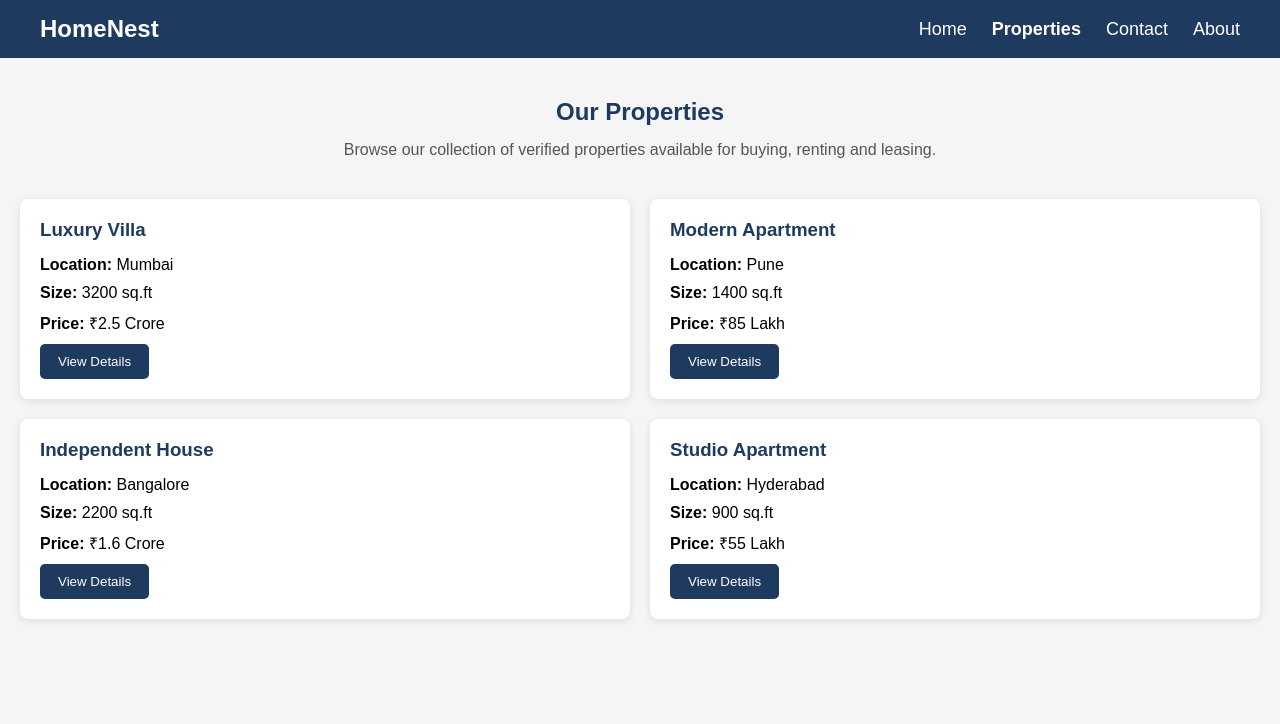
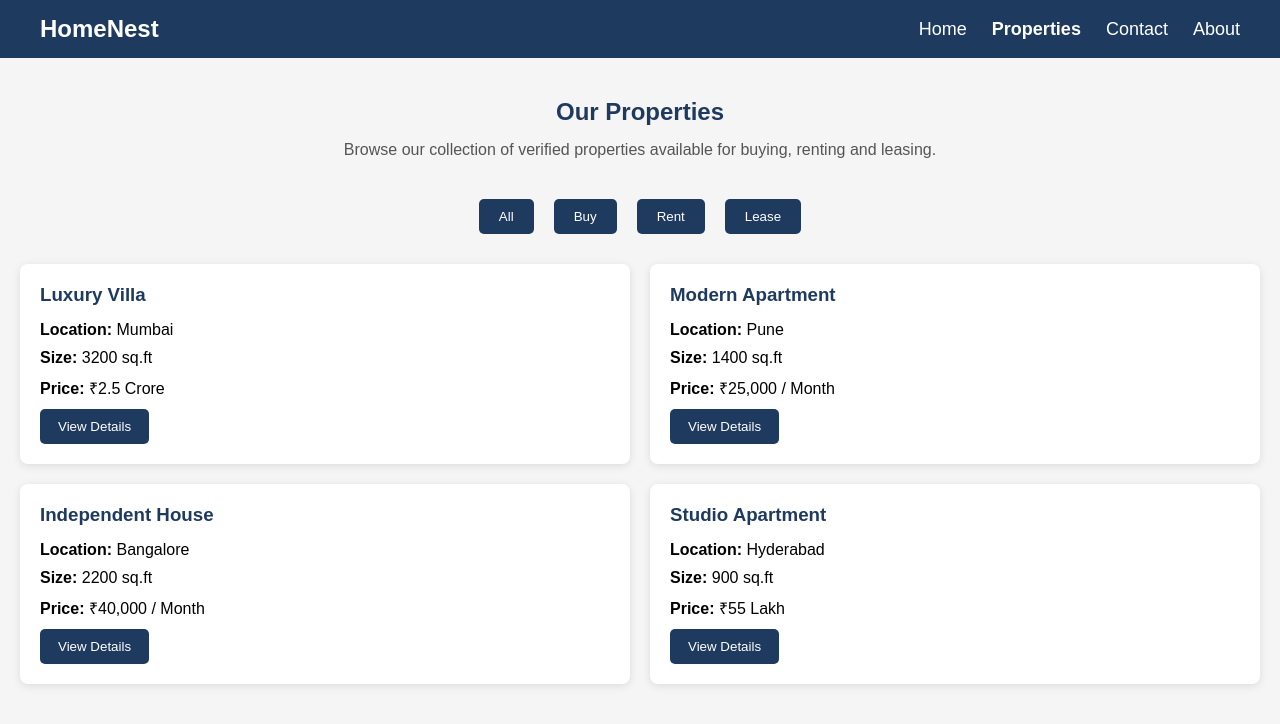
Before and after one commit to rinku-001/HomeNest, a React (Vite) app: page /properties in a window 1280 px wide. Shown: the top 724 px of the page. Built offline with nearby package versions, Linux system fonts and the light colour scheme.

Commit message:
Add property filter using useState

```diff
--- a/src/data/properties.js
+++ b/src/data/properties.js
@@ -4,28 +4,32 @@ const properties = [
         title: "Luxury Villa",
         location: "Mumbai",
         size: "3200 sq.ft",
-        price: "₹2.5 Crore"
+        price: "₹2.5 Crore",
+        type: "Buy"
     },
     {
         id: 2,
         title: "Modern Apartment",
         location: "Pune",
         size: "1400 sq.ft",
-        price: "₹85 Lakh"
+        price: "₹25,000 / Month",
+        type: "Rent"
     },
     {
         id: 3,
         title: "Independent House",
         location: "Bangalore",
         size: "2200 sq.ft",
-        price: "₹1.6 Crore"
+        price: "₹40,000 / Month",
+        type: "Lease"
     },
     {
         id: 4,
         title: "Studio Apartment",
         location: "Hyderabad",
         size: "900 sq.ft",
-        price: "₹55 Lakh"
+        price: "₹55 Lakh",
+        type: "Buy"
     }
 ];
 
--- a/src/pages/Properties.jsx
+++ b/src/pages/Properties.jsx
@@ -1,9 +1,20 @@
+import { useState } from "react";
 import styles from "./Properties.module.css";
 
 import properties from "../data/properties";
 import PropertyCard from "../components/PropertyCard/PropertyCard";
 
 function Properties() {
+
+    const [selectedType, setSelectedType] = useState("All");
+
+    const filteredProperties =
+        selectedType === "All"
+            ? properties
+            : properties.filter(
+                  (property) => property.type === selectedType
+              );
+
     return (
         <section className={styles.container}>
 
@@ -16,8 +27,26 @@ function Properties() {
                 for buying, renting and leasing.
             </p>
 
+            <div className={styles.filterSection}>
+                <button onClick={() => setSelectedType("All")}>
+                    All
+                </button>
+
+                <button onClick={() => setSelectedType("Buy")}>
+                    Buy
+                </button>
+
+                <button onClick={() => setSelectedType("Rent")}>
+                    Rent
+                </button>
+
+                <button onClick={() => setSelectedType("Lease")}>
+                    Lease
+                </button>
+            </div>
+
             <div className={styles.propertyContainer}>
-                {properties.map((property) => (
+                {filteredProperties.map((property) => (
                     <PropertyCard
                         key={property.id}
                         title={property.title}
--- a/src/pages/Properties.module.css
+++ b/src/pages/Properties.module.css
@@ -19,3 +19,23 @@
     grid-template-columns:repeat(2,1fr);
     gap:20px;
 }
+
+.filterSection{
+    display:flex;
+    justify-content:center;
+    gap:20px;
+    margin-bottom:30px;
+}
+
+.filterSection button{
+    padding:10px 20px;
+    background-color:#1e3a5f;
+    color:white;
+    border:none;
+    border-radius:5px;
+    cursor:pointer;
+}
+
+.filterSection button:hover{
+    background-color:#16314d;
+}
```
